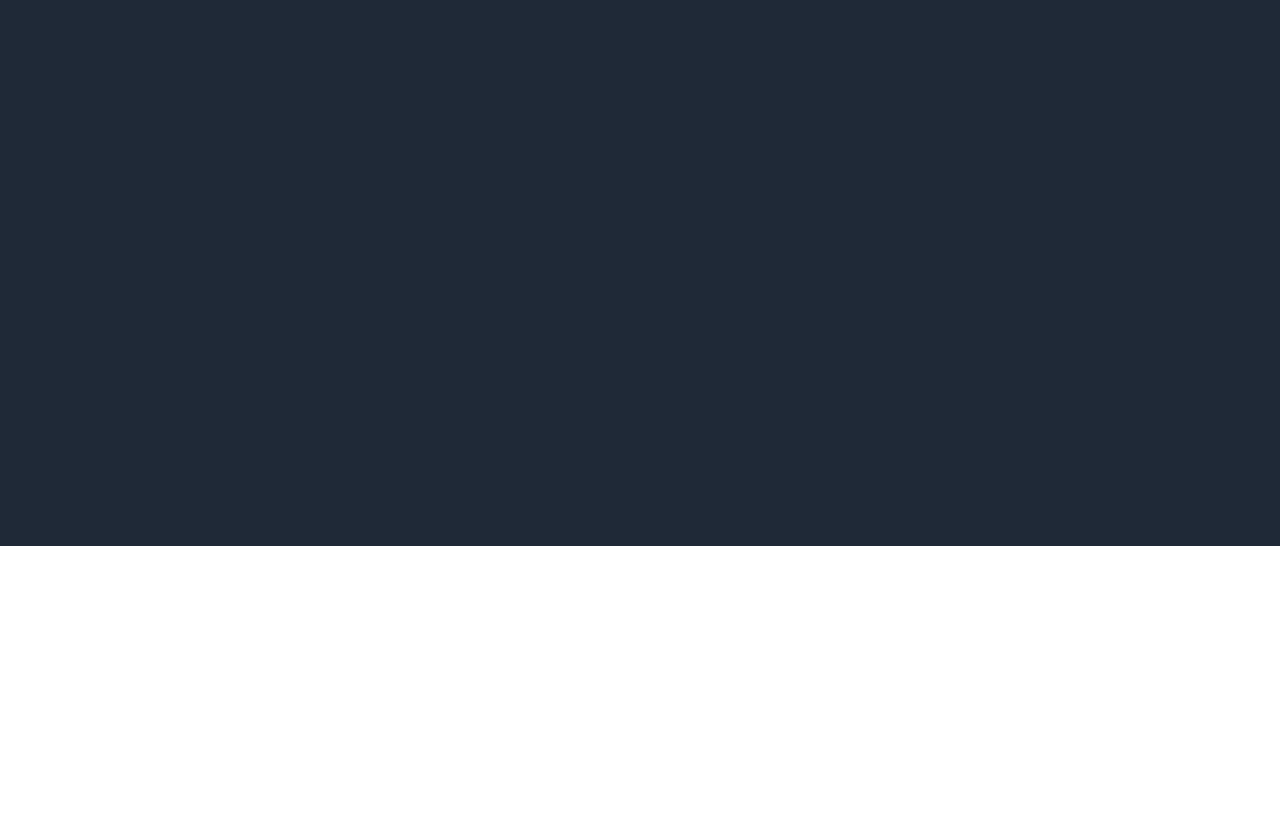
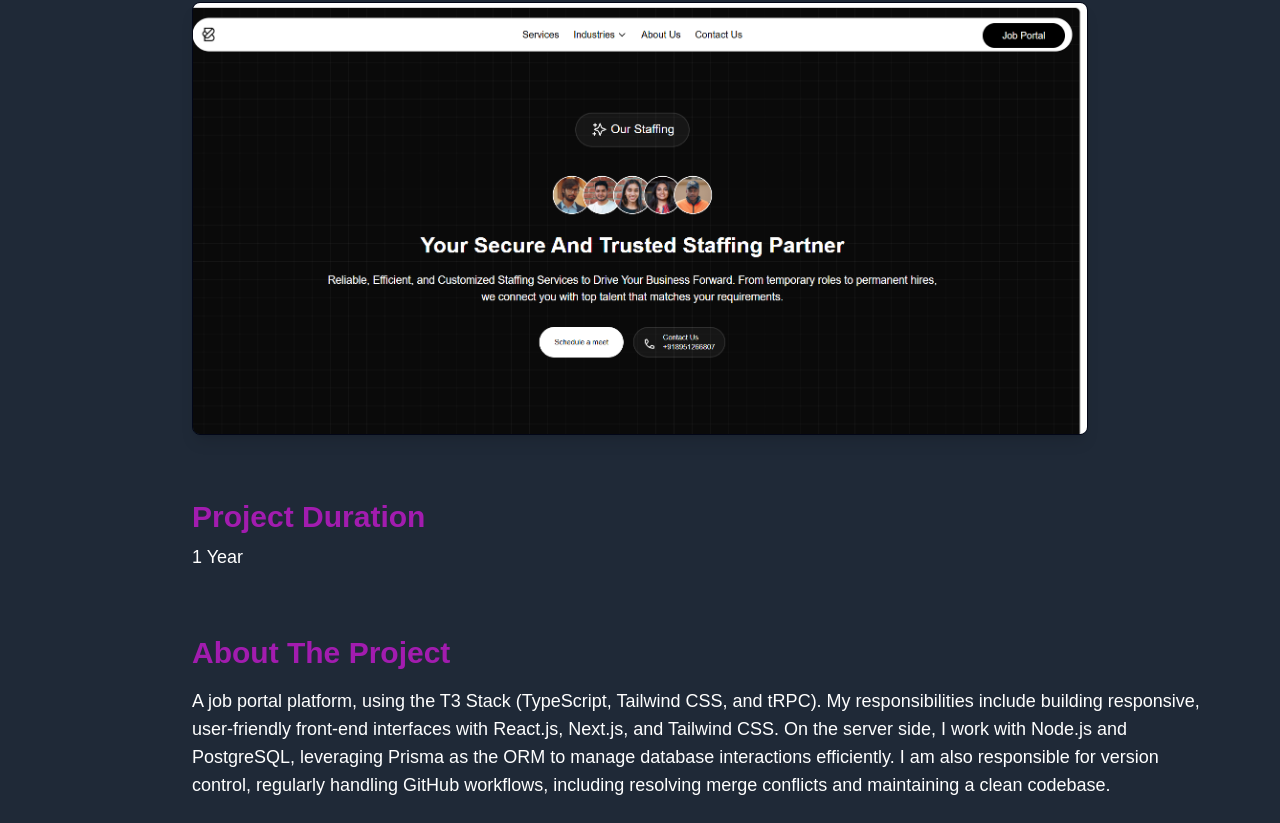
Before and after one commit to MonikaDevHJ/MonikaHJ_Portfolio, a Next.js app: page /Projects/ProjectsDetails in a window 1280 px wide. Shown: the part 254-1077 px from the top of the page. Before the commit the page ends 800 px from the top, so only its background shows below. Built offline with nearby package versions, Linux system fonts and the light colour scheme.

Commit message:
project detsilas

```diff
--- a/src/pages/Projects/ProjectsDetails.tsx
+++ b/src/pages/Projects/ProjectsDetails.tsx
@@ -1,11 +1,58 @@
 import React from 'react'
+import Image from "next/image";
+import JoboxHire from "../../assets/JoboxHire.png"
+import Github from "../../assets/Github.png";
+import Link from "../../assets/Link.png";
 
 const ProjectsDetails = () => {
   return (
-    <div className='mt-10'>
-        <p>Details</p>
+    <div className="mt-10 px-4 sm:px-8 md:px-16 py-6 animate-fade-in bg-gray-800" data-aos="fade-up">
+      <div className="max-w-6xl mx-auto">
+        {/* Heading */}
+        <p className="text-center text-fuchsia-700 font-semibold text-3xl sm:text-4xl"> Details </p>
+
+        {/* Project Image with Overlay */}
+        <div className="flex justify-center mt-10 sm:mt-14" data-aos="fade-up">
+          <div className="relative group w-full max-w-4xl">
+            <Image
+              src={JoboxHire}
+              alt="Jobox"
+              className="w-full h-auto rounded-lg shadow-lg border border-slate-950 transition-transform duration-300 group-hover:scale-105 object-cover"
+              width={1000}
+              height={500}
+            />
+
+            {/* Overlay Icons */}
+            <div className="absolute inset-0 flex items-center justify-center gap-6 opacity-0 group-hover:opacity-100 transition-opacity duration-300">
+              <a href="https://github.com/JoboxOrg/JoboxHire" target="_blank" rel="noopener noreferrer">
+                <Image src={Github} alt="Github" width={40} height={40} className="hover:scale-110 transition-transform" />
+              </a>
+              <a href="https://www.joboxhire.com/" target="_blank" rel="noopener noreferrer">
+                <Image src={Link} alt="Website" width={40} height={40} className="hover:scale-110 transition-transform" />
+              </a>
+            </div>
+          </div>
+        </div>
+
+        {/* Project Duration */}
+        <div className="mt-12 sm:mt-16 px-4 lg:ml-28">
+          <p className="text-fuchsia-700 font-semibold text-2xl sm:text-3xl mb-2">Project Duration</p>
+          <p className="text-white text-base sm:text-lg">1 Year</p>
+        </div>
+
+        {/* About the Project */}
+        <div className="mt-10 sm:mt-16 px-4 lg:ml-28">
+          <p className="text-fuchsia-700 font-semibold text-2xl sm:text-3xl mb-4">About The Project</p>
+          <p className="text-white text-base sm:text-lg leading-relaxed">
+            A job portal platform, using the T3 Stack (TypeScript, Tailwind CSS, and tRPC).
+            My responsibilities include building responsive, user-friendly front-end interfaces with React.js, Next.js,
+            and Tailwind CSS. On the server side, I work with Node.js and PostgreSQL, leveraging Prisma as the ORM to manage database
+            interactions efficiently. I am also responsible for version control, regularly handling GitHub workflows, including resolving merge conflicts and maintaining a clean codebase.
+          </p>
+        </div>
+      </div>
     </div>
   )
 }
 
-export default ProjectsDetails
+export default ProjectsDetails;
```
Also changed, not shown: src/pages/Project.tsx (+4 -4 lines).
